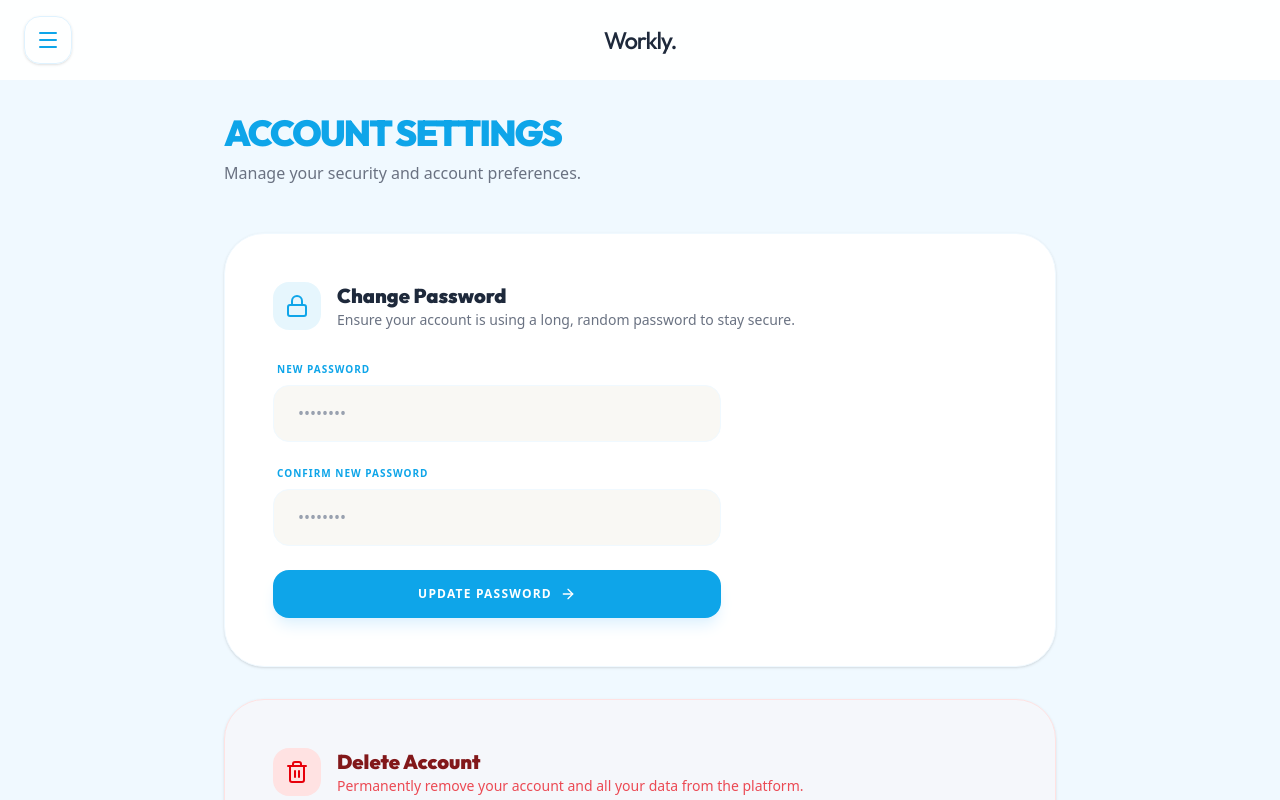
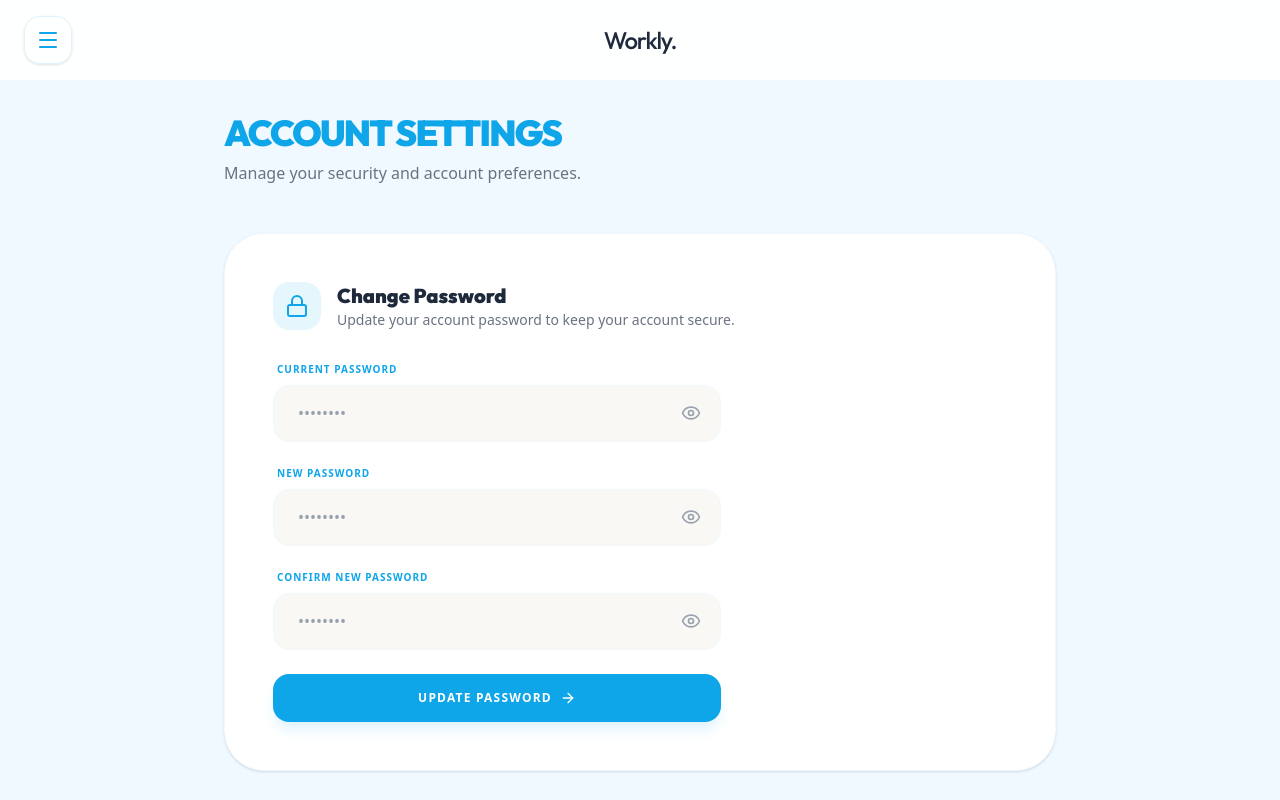
Before and after one commit to SEBRAHEIM/workly2, a Next.js app: page /creator/settings in a window 1280 px wide. Shown: the top 800 px of the page. Built offline with nearby package versions, Linux system fonts and the light colour scheme; no server answers.

Commit message:
refactor: reordered password fields and added visibility toggles

```diff
--- a/app/(dashboard)/creator/settings/actions.ts
+++ b/app/(dashboard)/creator/settings/actions.ts
@@ -6,21 +6,43 @@ import { redirect } from 'next/navigation'
 
 export async function updatePassword(prevState: any, formData: FormData) {
     const supabase = await createClient()
-    const password = formData.get('password') as string
+    const currentPassword = formData.get('currentPassword') as string
+    const newPassword = formData.get('newPassword') as string
     const confirmPassword = formData.get('confirmPassword') as string
 
-    if (!password || password.length < 6) {
-        return { error: 'Password must be at least 6 characters long.' }
+    if (!newPassword || newPassword.length < 6) {
+        return { error: 'New password must be at least 6 characters long.' }
     }
 
-    if (password !== confirmPassword) {
-        return { error: 'Passwords do not match.' }
+    if (newPassword !== confirmPassword) {
+        return { error: 'New passwords do not match.' }
     }
 
-    const { error } = await supabase.auth.updateUser({ password })
+    // 1. Verify Current Password
+    const { data: { user } } = await supabase.auth.getUser()
+    if (!user || !user.email) return { error: 'Unauthorized' }
 
-    if (error) {
-        return { error: error.message }
+    if (!currentPassword) {
+        return { error: 'Current password is required.' }
+    }
+
+    // Attempt to sign in with the current password to verify it
+    const { error: signInError } = await supabase.auth.signInWithPassword({
+        email: user.email,
+        password: currentPassword
+    })
+
+    if (signInError) {
+        return { error: 'Current password is incorrect.' }
+    }
+
+    // 2. Update to New Password
+    const { error: updateError } = await supabase.auth.updateUser({
+        password: newPassword
+    })
+
+    if (updateError) {
+        return { error: updateError.message }
     }
 
     return { success: true }
--- a/app/(dashboard)/creator/settings/page.tsx
+++ b/app/(dashboard)/creator/settings/page.tsx
@@ -1,7 +1,7 @@
 'use client'
 
 import { useState, useActionState, useEffect } from 'react'
-import { Shield, Lock, Trash2, AlertTriangle, CheckCircle2, Loader2, ArrowRight } from 'lucide-react'
+import { Shield, Lock, Trash2, AlertTriangle, CheckCircle2, Loader2, ArrowRight, Eye, EyeOff } from 'lucide-react'
 import { updatePassword, deleteAccount } from './actions'
 import { toast } from 'sonner'
 
@@ -9,6 +9,11 @@ export default function SettingsPage() {
     const [passwordState, passwordAction, isPasswordPending] = useActionState(updatePassword, null)
     const [showDeleteConfirm, setShowDeleteConfirm] = useState(false)
     const [isDeleting, setIsDeleting] = useState(false)
+
+    // Password visibility states
+    const [showCurrentPassword, setShowCurrentPassword] = useState(false)
+    const [showNewPassword, setShowNewPassword] = useState(false)
+    const [showConfirmPassword, setShowConfirmPassword] = useState(false)
 
     useEffect(() => {
         if (passwordState?.success) {
@@ -45,41 +50,84 @@ export default function SettingsPage() {
                         </div>
                         <div>
                             <h3 className="text-xl font-sans font-black text-[#1E293B]">Change Password</h3>
-                            <p className="text-sm text-gray-500">Ensure your account is using a long, random password to stay secure.</p>
+                            <p className="text-sm text-gray-500">Update your account password to keep your account secure.</p>
                         </div>
                     </div>
 
                     <form action={passwordAction} className="space-y-6 max-w-md">
+                        {/* Current Password */}
+                        <div className="space-y-2">
+                            <label className="text-[10px] font-black uppercase tracking-widest text-[#0EA5E9] block ml-1">
+                                Current Password
+                            </label>
+                            <div className="relative">
+                                <input
+                                    type={showCurrentPassword ? "text" : "password"}
+                                    name="currentPassword"
+                                    required
+                                    placeholder="••••••••"
+                                    className="w-full bg-[#F9F8F4] border border-[#F0F9FF] rounded-2xl py-4 px-6 pr-14 text-[#1E293B] font-bold focus:outline-none focus:border-[#0EA5E9] focus:bg-white transition-all placeholder:text-gray-400 placeholder:font-medium text-sm"
+                                />
+                                <button
+                                    type="button"
+                                    onClick={() => setShowCurrentPassword(!showCurrentPassword)}
+                                    className="absolute right-5 top-1/2 -translate-y-1/2 text-gray-400 hover:text-[#0EA5E9] transition-colors"
+                                >
+                                    {showCurrentPassword ? <EyeOff size={20} /> : <Eye size={20} />}
+                                </button>
+                            </div>
+                        </div>
+
+                        {/* New Password */}
                         <div className="space-y-2">
                             <label className="text-[10px] font-black uppercase tracking-widest text-[#0EA5E9] block ml-1">
                                 New Password
                             </label>
+                            <div className="relative">
                                 <input
-                                type="password"
-                                name="password"
+                                    type={showNewPassword ? "text" : "password"}
+                                    name="newPassword"
                                     required
                                     placeholder="••••••••"
-                                className="w-full bg-[#F9F8F4] border border-[#F0F9FF] rounded-2xl py-4 px-6 text-[#1E293B] font-bold focus:outline-none focus:border-[#0EA5E9] focus:bg-white transition-all placeholder:text-gray-400 placeholder:font-medium text-sm"
+                                    className="w-full bg-[#F9F8F4] border border-[#F0F9FF] rounded-2xl py-4 px-6 pr-14 text-[#1E293B] font-bold focus:outline-none focus:border-[#0EA5E9] focus:bg-white transition-all placeholder:text-gray-400 placeholder:font-medium text-sm"
                                 />
+                                <button
+                                    type="button"
+                                    onClick={() => setShowNewPassword(!showNewPassword)}
+                                    className="absolute right-5 top-1/2 -translate-y-1/2 text-gray-400 hover:text-[#0EA5E9] transition-colors"
+                                >
+                                    {showNewPassword ? <EyeOff size={20} /> : <Eye size={20} />}
+                                </button>
+                            </div>
                         </div>
 
+                        {/* Confirm New Password */}
                         <div className="space-y-2">
                             <label className="text-[10px] font-black uppercase tracking-widest text-[#0EA5E9] block ml-1">
                                 Confirm New Password
                             </label>
+                            <div className="relative">
                                 <input
-                                type="password"
+                                    type={showConfirmPassword ? "text" : "password"}
                                     name="confirmPassword"
                                     required
                                     placeholder="••••••••"
-                                className="w-full bg-[#F9F8F4] border border-[#F0F9FF] rounded-2xl py-4 px-6 text-[#1E293B] font-bold focus:outline-none focus:border-[#0EA5E9] focus:bg-white transition-all placeholder:text-gray-400 placeholder:font-medium text-sm"
+                                    className="w-full bg-[#F9F8F4] border border-[#F0F9FF] rounded-2xl py-4 px-6 pr-14 text-[#1E293B] font-bold focus:outline-none focus:border-[#0EA5E9] focus:bg-white transition-all placeholder:text-gray-400 placeholder:font-medium text-sm"
                                 />
+                                <button
+                                    type="button"
+                                    onClick={() => setShowConfirmPassword(!showConfirmPassword)}
+                                    className="absolute right-5 top-1/2 -translate-y-1/2 text-gray-400 hover:text-[#0EA5E9] transition-colors"
+                                >
+                                    {showConfirmPassword ? <EyeOff size={20} /> : <Eye size={20} />}
+                                </button>
+                            </div>
                         </div>
 
                         <button
                             type="submit"
                             disabled={isPasswordPending}
-                            className="w-full bg-[#0EA5E9] text-white py-4 rounded-2xl font-black uppercase tracking-widest text-xs hover:bg-sky-600 transition-all shadow-lg shadow-sky-100 flex items-center justify-center gap-2 group disabled:opacity-50"
+                            className="w-full bg-[#0EA5E9] text-white py-4 rounded-2xl font-black uppercase tracking-widest text-xs hover:bg-sky-600 transition-all shadow-lg shadow-sky-100 flex items-center justify-center gap-2 group disabled:opacity-50 mt-4"
                         >
                             {isPasswordPending ? (
                                 <Loader2 className="w-4 h-4 animate-spin" />
```
Lines whose indentation alone changed are shown as unchanged.
